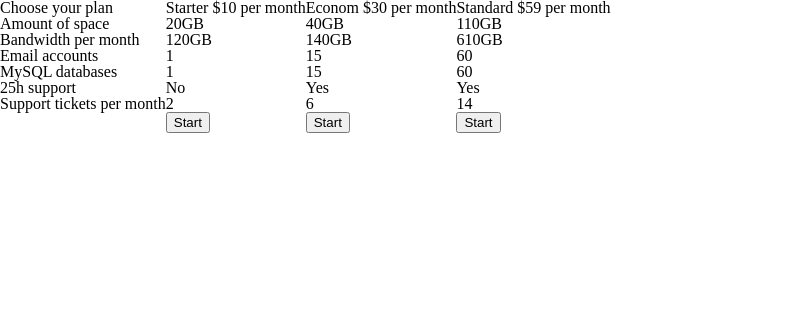
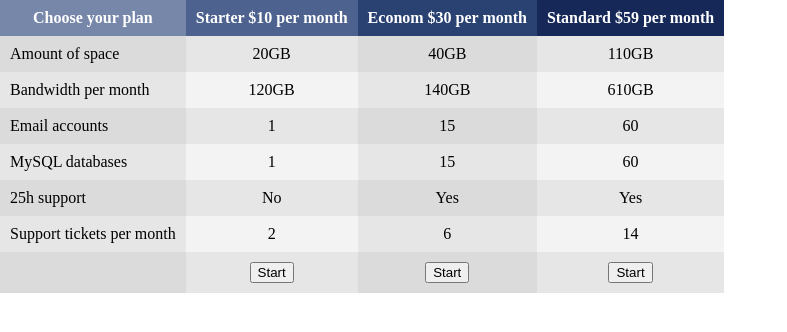
Before and after one commit to Ms-Julia30/Tables-Pseudoclasses, a plain HTML site: page index.html in a window 1280 px wide. Shown: the whole page, without its empty margins (0-787 px from the left). Drawn offline with Linux system fonts and the light colour scheme.

Commit message:
Add styling

```diff
--- a/assets/css/style.css
+++ b/assets/css/style.css
@@ -1,3 +1,55 @@
 * {
     box-sizing: border-box;
 }
+
+table {
+    border-collapse: collapse;
+    border-spacing: 0;
+}
+
+th, td {
+    padding: 10px;
+}
+
+thead th:nth-child(1) {
+    background-color: #7787a9;
+    color: white;
+    font-weight: bold;
+}
+
+thead th:nth-child(2) {
+    background-color: #4d628f;
+    color: white;
+    font-weight: bold;
+}
+
+thead th:nth-child(3) {
+    background-color: #2a4271;
+    color: white;
+    font-weight: bold;
+}
+
+thead th:nth-child(4) {
+    background-color: #152857;
+    color: white;
+    font-weight: bold;
+}
+
+td:nth-child(2),
+td:nth-child(3),
+td:nth-child(4) {
+    text-align: center;
+}
+
+tr:nth-child(2n + 1) td:nth-child(2n + 1) {
+    background-color: #dbdbdb;
+}
+
+tr:nth-child(2n) td:nth-child(2n) {
+    background-color: #f3f3f3;
+}
+
+tr:nth-child(2n) td:nth-child(2n + 1),
+tr:nth-child(2n +1) td:nth-child(2n) {
+    background-color: #e6e6e6;
+}
--- a/index.html
+++ b/index.html
@@ -18,10 +18,10 @@
     <table>
         <thead>
             <tr>
-                <td>Choose your plan</td>
-                <td>Starter $10 per month</td>
-                <td>Econom $30 per month</td>
-                <td>Standard $59 per month</td>
+                <th>Choose your plan</th>
+                <th>Starter $10 per month</th>
+                <th>Econom $30 per month</th>
+                <th>Standard $59 per month</th>
             </tr>
         </thead>
 
```
